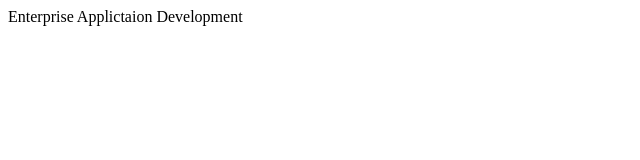
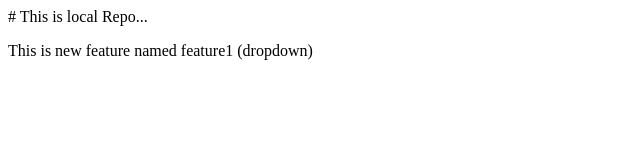
Before and after one commit to TishaDara/Local-Repo, a plain HTML site: page index.html in a window 1280 px wide. Shown: the whole page, without its empty margins (0-640 px from the left). Drawn offline with Linux system fonts and the light colour scheme.

```diff
--- a/index.html
+++ b/index.html
@@ -1 +1,2 @@
-<p>Enterprise Applictaion Development</p>
+# This is local Repo...
+<p>This is new feature named feature1 (dropdown) </p>
```
